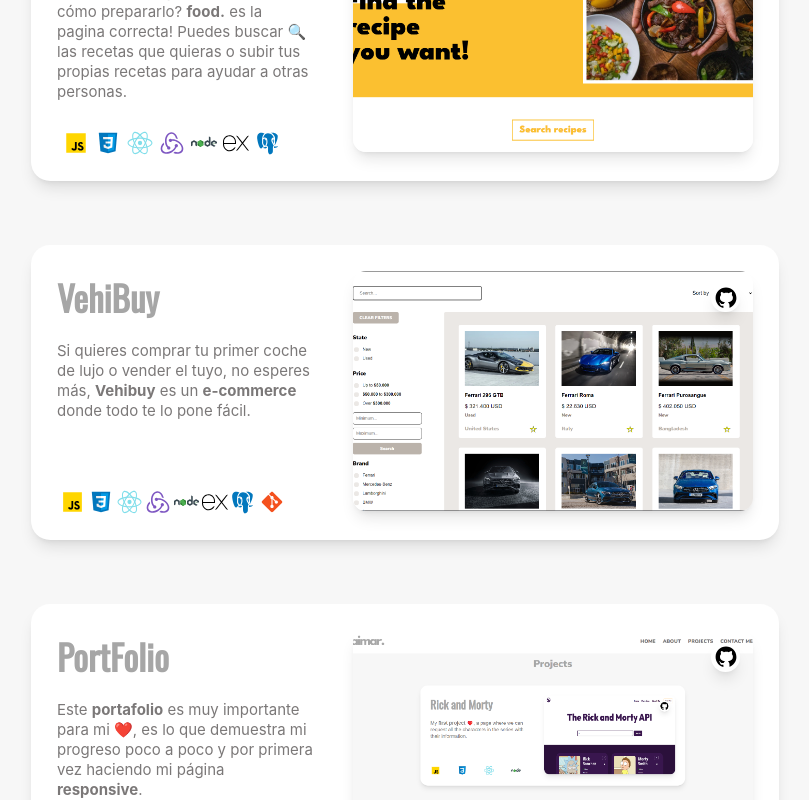
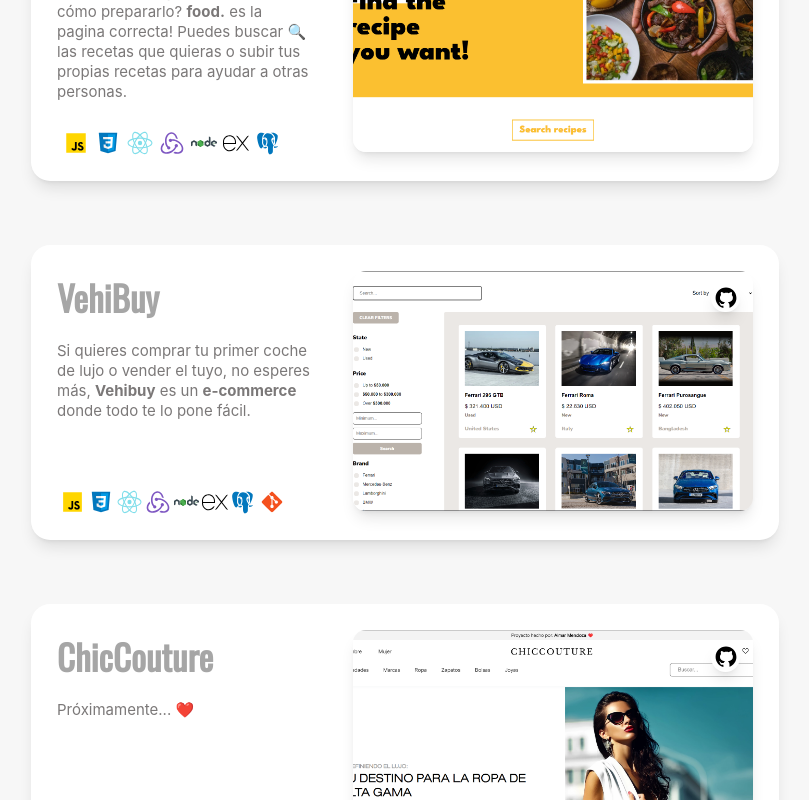
Before and after one commit to AMendozaMarimon/My-Portfolio, a React (Vite) app in the folder Portafolio/: page / in a window 1280 px wide. Shown: the part 2000-2800 px from the top of the page, without its empty margins (235-1044 px from the left). Built offline with nearby package versions, Linux system fonts and the light colour scheme.

Commit message:
Actualización animación

```diff
--- a/Portafolio/package.json
+++ b/Portafolio/package.json
@@ -10,6 +10,7 @@
     "preview": "vite preview"
   },
   "dependencies": {
+    "aos": "^2.3.4",
     "react": "^18.2.0",
     "react-dom": "^18.2.0",
     "react-intersection-observer": "^9.5.2",
--- a/Portafolio/src/components/About/About.jsx
+++ b/Portafolio/src/components/About/About.jsx
@@ -36,10 +36,10 @@ export default function About() {
         return (
             <div className={styles.containerP} id="about">
                 <div className={styles.containerS}>
-                <div className={styles.imgAimar2}>
+                    <div className={styles.imgAimar2} data-aos="fade-up-right">
                         <img className={styles.imgAimar} src={Aimar2} alt="Aimar..." />
                     </div>
-                <div className={styles.text}>
+                    <div className={styles.text} data-aos="fade-up-left">
                         <>
                             <h2>{h2}</h2>
                             <p>
--- a/Portafolio/src/components/Contact/Contact.jsx
+++ b/Portafolio/src/components/Contact/Contact.jsx
@@ -41,7 +41,7 @@ export default function Contact() {
 
     return (
         <div className={styles.containerP} id="contact">
-            <div className={styles.containerS}>
+            <div className={styles.containerS} data-aos="fade-up">
                 <div className={styles.left}>
                     <div className={styles.text}>
                         <h2>{h2}</h2>
--- a/Portafolio/src/components/Home/Home.jsx
+++ b/Portafolio/src/components/Home/Home.jsx
@@ -79,10 +79,10 @@ export default function Home() {
                 </div>
             </div>
             <div className={styles.containerT}>
-                <div className={styles.skills}>
+                <div className={styles.skills} data-aos="zoom-in">
                     <h3>{h3}</h3>
                 </div>
-                <div className={styles.tecn}>
+                <div className={styles.tecn} data-aos="fade-down-right">
                     <img src={Js} alt="Javascript..." title="Javascript" />
                     <img src={HTML} alt="Javascript..." title="HTML" />
                     <img src={CSS} alt="Javascript..." title="CSS" />
--- a/Portafolio/src/components/Works/Works.jsx
+++ b/Portafolio/src/components/Works/Works.jsx
@@ -2,6 +2,7 @@ import RaM from "./Img/RaM.webp";
 import food from "./Img/food..webp";
 import VehiBuy from "./Img/VehiBuy.webp";
 import PortFolio from "./Img/PortFolio.webp";
+import Chic from "./Img/Chic.webp";
 import Js from "./Icons/JS.svg";
 import HTML from "./Icons/HTML.svg";
 import CSS from "./Icons/CSS.svg";
@@ -65,14 +66,23 @@ export default function Works() {
                 This <b>portfolio</b> is very important to me ❤️, it is what demonstrates my progress little by little and for the first time making my page <b>responsive</b>.
             </p>);
 
+    let pChic = "";
+    idiom === "ES" ? (pChic =
+        <p>
+            Próximamente... ❤️
+        </p>) : (pChic =
+            <p>
+                Coming Soon... ❤️
+            </p>);
+
     return (
         <div className={styles.containerP} id="works">
             <div className={styles.containerS}>
-                <div className={styles.titles}>
+                <div className={styles.titles} data-aos="zoom-in">
                     <h2>{h2}</h2>
                 </div>
                 <div className={styles.containerCards}>
-                    <div className={styles.cards}>
+                    <div className={styles.cards} data-aos="fade-up">
                         <div className={styles.infoCards}>
                             <div className={styles.info}>
                                 <h2>Rick and Morty</h2>
@@ -92,7 +102,7 @@ export default function Works() {
                             </a>
                         </div>
                     </div>
-                    <div className={styles.cards}>
+                    <div className={styles.cards} data-aos="fade-up">
                         <div className={styles.infoCards}>
                             <div className={styles.info}>
                                 <h2>food.</h2>
@@ -115,7 +125,7 @@ export default function Works() {
                             </a>
                         </div>
                     </div>
-                    <div className={styles.cards}>
+                    <div className={styles.cards} data-aos="fade-up">
                         <div className={styles.infoCards}>
                             <div className={styles.info}>
                                 <h2>VehiBuy</h2>
@@ -142,7 +152,32 @@ export default function Works() {
                             </a>
                         </div>
                     </div>
-                    <div className={styles.cards}>
+                    <div className={styles.cards} data-aos="fade-up">
+                        <div className={styles.infoCards}>
+                            <div className={styles.info}>
+                                <h2>ChicCouture</h2>
+                                <p>{pChic}</p>
+                            </div>
+                            <div className={styles.imgTecn}>
+                                {/* <img src={Js} alt="Javascript..." title="Javascript" />
+                                <img src={CSS} alt="CSS..." title="CSS" />
+                                <img src={React} alt="React..." title="React" />
+                                <img src={Redux} alt="Redux..." title="Redux" />
+                                <img src={NodeJs} alt="NodeJs..." title="NodeJs" />
+                                <img src={Express} alt="Express..." title="Express" />
+                                <img src={Postgres} alt="Postgres..." title="Postgres" />
+                                <img src={Git} alt="Git..." title="Git" /> */}
+                            </div>
+                        </div>
+
+                        <div className={styles.containerImg}>
+                            <img className={styles.imgWorks} src={Chic} alt="chicCouture..." />
+                            <a href="https://github.com/AMendozaMarimon/ChicCouture_FRONT" target="_blanck">
+                                <img className={styles.githubP} src={Github} alt="Github..." />
+                            </a>
+                        </div>
+                    </div>
+                    <div className={styles.cards} data-aos="fade-up">
                         <div className={styles.infoCards}>
                             <div className={styles.info}>
                                 <h2>PortFolio</h2>
--- a/Portafolio/src/main.jsx
+++ b/Portafolio/src/main.jsx
@@ -1,8 +1,12 @@
 import React from 'react'
 import ReactDOM from 'react-dom/client'
 import App from './App.jsx'
+import AOS from 'aos';
+import 'aos/dist/aos.css';
 import store from './Redux/store.js';
 import { Provider } from 'react-redux';
+
+AOS.init(); // Inciializa AOS
 
 ReactDOM.createRoot(document.getElementById('root')).render(
   <Provider store={store}>
```
Also changed, not shown: Portafolio/src/components/Works/Img/Chic.webp (added), 1 other file (tests, documents, lock files or other folders). Lines whose indentation alone changed are shown as unchanged.
